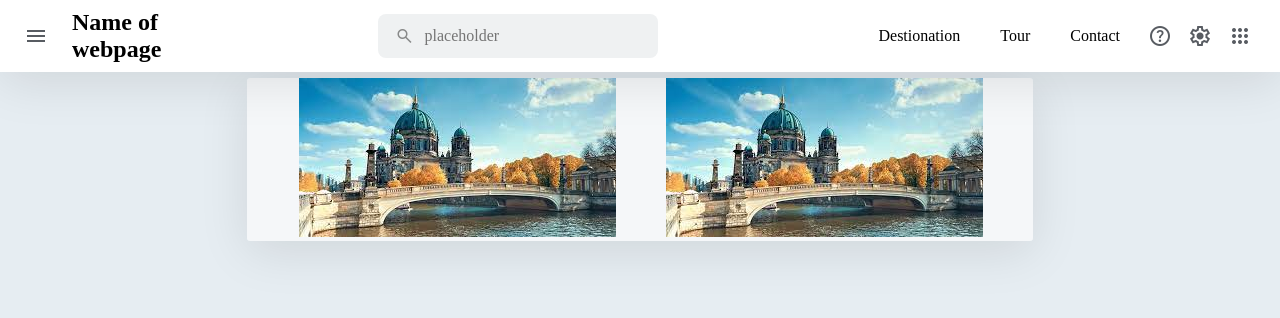
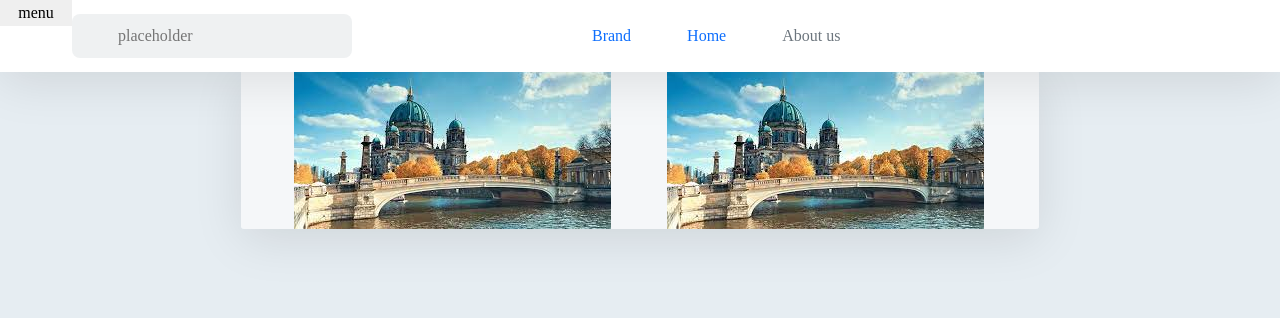
Before and after one commit to suibhne-sweeney/CA2_repo, a Python web app: template templates/index2.html in a window 1280 px wide. Shown: the top 318 px of the page. Run offline with Jinja, Linux system fonts and the light colour scheme; the template is opened without the code that fills it, so the values that code supplies are empty.

Commit message:
bootstrap nav

```diff
--- a/Css/style2.css
+++ b/Css/style2.css
@@ -1,6 +1,3 @@
-* {
-    box-sizing: border-box;
-  }
 
   body {
     background: #e6edf2;
@@ -9,6 +6,7 @@
 
   }
   .mainContainer {
+    margin-top: 1em;
     max-width: 70%;
     max-height: 70%;
     margin: auto;
@@ -16,12 +14,6 @@
     border-radius: 0.2rem;
     box-shadow: 0 10px 50px rgba(0, 0, 0, 0.1);
     background: rgba(255, 255, 255, .6);/*Using rgba in order to have optincy while not effecting the content on the div itself*/
-  }
-  .mainContainer p{
-    margin-top: 1em;
-    height: 100%;
-    display: flex;
-    flex-direction: column;
   }
   .row{
     display: flex;
@@ -36,53 +28,32 @@
   .card-destination{
 
   }
-  button {
-    display: grid;
-    place-items: center;
-    width: 40px;
-    height: 72px;
-    border: 0;
-    padding: 0;
-    font-family: inherit;
-    background: transparent;
-    color: #585c62;
-    cursor: pointer;
-  }
-
-  .burger {
-    position: fixed;
-    z-index: 2;
-    top: 0;
-    left: 0;
-    width: 72px;
-  }
-
-  .navbar {
+  .extendble {
     position: fixed;
     z-index: 1;
     top: 0;
     left: 0;
+    width: 72px;
+    border-style: none;
+  }
+
+  .navbar {
+
+    position: fixed;
+    top: 0;
+    left: 0;
     height: 100%;
-    padding: 20px 24px 0;
-    translate: -100% 0;
     display: flex;
-    gap: 10px;
     flex-direction: column;
     align-items: center;
     justify-content: flex-start;
     background: #ffffff;
     box-shadow: 0 10px 50px rgba(0, 0, 0, 0.1);
-    opacity: 0;
-    visibility: hidden;
-    transition-property: translate, opacity, visibility;
-    transition-duration: 0.5s;
   }
   .navbar ol {
     list-style-type: none;/*Takes away the list style which was o circles doesnt replace them with anything*/
     display: flex;
-    flex-direction: row;
-    margin: 0;
-    padding: 0;
+
 }
   .navbar ol li{
     justify-content: space-evenly;
@@ -91,6 +62,7 @@
   }
   .navbar h1{
     margin-right: 150px;
+    height: 10px;
   }
   footer{
     justify-content: flex-start;
--- a/templates/index2.html
+++ b/templates/index2.html
@@ -5,31 +5,32 @@
     <meta http-equiv="X-UA-Compatible" content="IE=edge" />
     <meta name="viewport" content="width=device-width, initial-scale=1.0" />
     <title>Index idea 2 Nav Bar</title>
-    <link rel="preconnect" href="https://fonts.googleapis.com" /><!-- Find out specfically what these imports are doing -->
-    <link rel="preconnect" href="https://fonts.gstatic.com" crossorigin />
-    <link href="https://fonts.googleapis.com/css2?family=Poppins:wght@300;400;500&display=swap"rel="stylesheet"/>
-    <link rel="stylesheet"href="https://fonts.googleapis.com/css2?family=Material+Symbols+Outlined:opsz,wght,FILL,GRAD@20..48,100..700,0..1,-50..200"/>
+    <link href="https://cdn.jsdelivr.net/npm/bootstrap@5.0.2/dist/css/bootstrap.min.css" rel="stylesheet" integrity="sha384-EVSTQN3/azprG1Anm3QDgpJLIm9Nao0Yz1ztcQTwFspd3yD65VohhpuuCOmLASjC" crossorigin="anonymous">
     <link href="/Css/style2.css" rel="stylesheet" />
   </head>
   <body>
-    <button onclick="ExpandMenu()" class="burger material-symbols-outlined">menu</button><!--On click will expand the nav bar in social media-->
-    <nav class="navbar">
-      <h1>Name of webpage</h1>
+    <button onclick="ExpandMenu()" class="extendble">menu</button><!--On click will expand the nav bar in social media-->
+    <!--Nav search function-->
+    <nav class="navbar navbar-expand-sm bg-white navbar-white">
       <div class="search"><!--Siv's search feature-->
-        <span class="material-symbols-outlined"> search </span>
         <input placeholder="placeholder"/> <!--Find valid name for this-->
       </div>
-      <ol>
-        <li><a href=""></a>Destionation</li><!--Move to right of search -->
-        <li><a href=""></a>Tour</li>
-        <li><a href=""></a>Contact</li>
-      </ol>
-      <nav>
-        <button class="material-symbols-outlined">help</button><!--Logo's need this wording can't be changed, learn the naming for certain logo/symbols-->
-        <button class="material-symbols-outlined">settings</button><!--To turn the webpage to night mode or light more, prolly changing this to a toggle-->
-        <button class="material-symbols-outlined">apps</button>
-      </nav>
+      <!--Nav Links-->
+        <div class="container-fluid">
+          <ol class="navbar-nav">
+            <li class="nav-item">
+              <a class="nav-link active" href="#">Brand</a>
+            </li>
+            <li class="nav-item">
+              <a class="nav-link" href="#">Home</a>
+            </li>
+            <li class="nav-item">
+              <a class="nav-link disabled" href="#">About us</a>
+            </li>
+          </ol>
+        </div>
     </nav>
+    <!--Main content of information-->
     <div class="mainContainer">
       <div class="row">
         <div class="card-tours">
@@ -40,6 +41,7 @@
         </div>
       </div>
     </div>
+    <!--Links and icons-->
     <footer>
 
     </footer>
```
